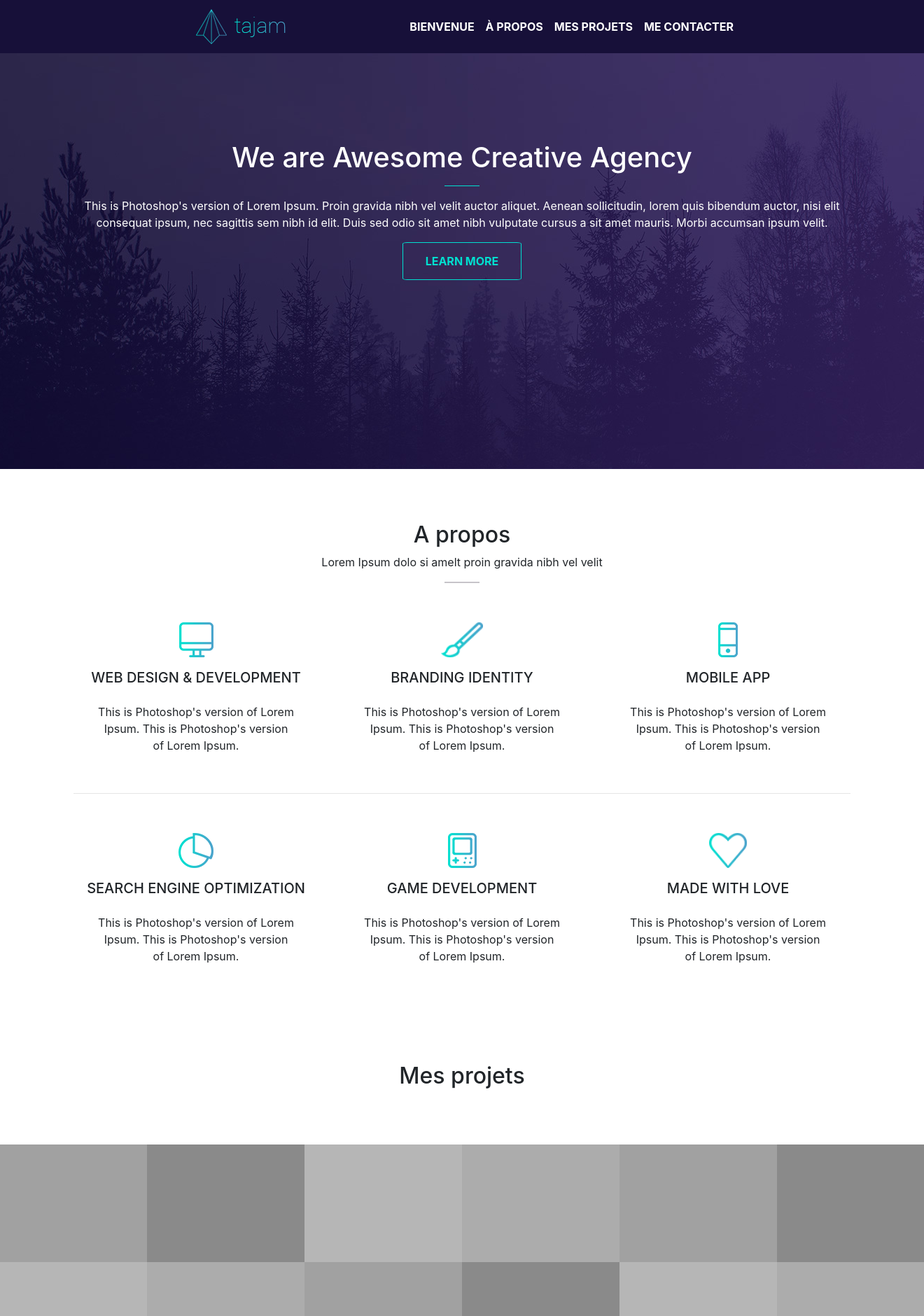
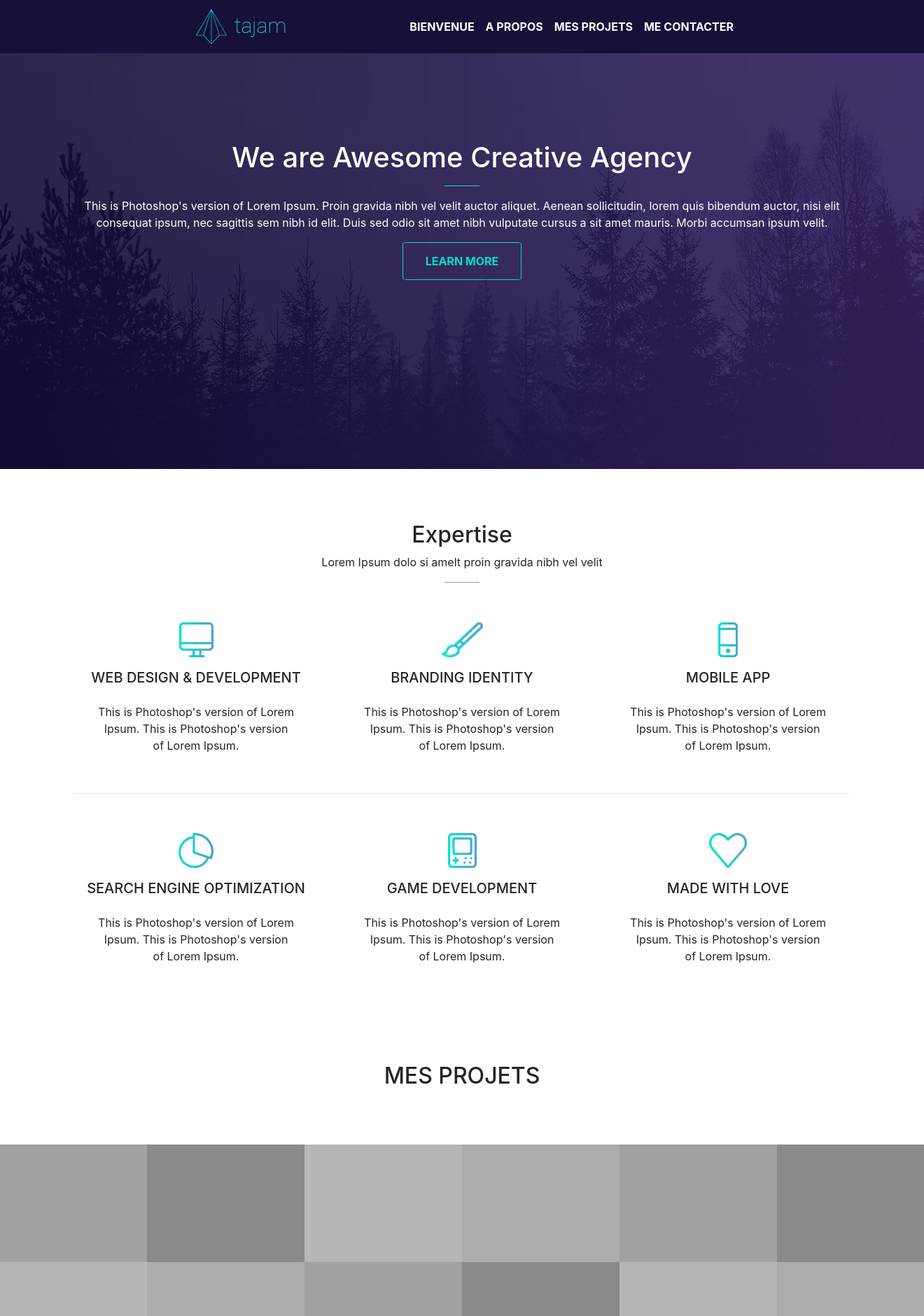
Before and after one commit to SIGIERLuc/maquette-cours-OCS, a PHP site: page /html/index.html in a window 1320 px wide; the page is wider, and only the part inside the window is pictured. Shown: the top 1880 px of that part at 70% size. Run offline with PHP 8.4, Linux system fonts and the light colour scheme; some libraries are stand-ins or nearby versions.

Commit message:
Revert "Add mustache to the project"
This reverts commit a3ed57118c7bb93c04644f40f45662e35e97dd89.

```diff
--- a/css/style.css
+++ b/css/style.css
@@ -1,4 +1,4 @@
-header, #details, #team, #project, #citation
+header, #details, #team, #about, #citation
 {
     text-align: center;
 }
@@ -150,7 +150,7 @@ h5
     margin-left:5px;
 }
 
-#project
+#about
 {
     margin: 70px 0px 70px 0px ;
 }
--- a/html/index.html
+++ b/html/index.html
@@ -1,5 +1,5 @@
 <!DOCTYPE html>
-<meta charset="UTF-8">
+
 <html>
 
 <head>
@@ -8,13 +8,6 @@
     <link rel="stylesheet" href="../css/owl.theme.green.css">
     <link rel="stylesheet" href="https://maxcdn.bootstrapcdn.com/bootstrap/4.0.0/css/bootstrap.min.css"
         integrity="sha384-Gn5384xqQ1aoWXA+058RXPxPg6fy4IWvTNh0E263XmFcJlSAwiGgFAW/dAiS6JXm" crossorigin="anonymous">
-
-    <script src="https://code.jquery.com/jquery-3.3.1.js"
-        integrity="sha256-2Kok7MbOyxpgUVvAk/HJ2jigOSYS2auK4Pfzbm7uH60=" crossorigin="anonymous"></script>
-
-    <script src="https://cdnjs.cloudflare.com/ajax/libs/popper.js/1.12.9/umd/popper.min.js"
-        integrity="sha384-ApNbgh9B+Y1QKtv3Rn7W3mgPxhU9K/ScQsAP7hUibX39j7fakFPskvXusvfa0b4Q"
-        crossorigin="anonymous"></script>
 
 </head>
 
@@ -46,13 +39,13 @@
                                 </li>
                                 <li class="nav-item">
                                 <li>
-                                    <a class="nav-link" href="#details"> à propos</a>
+                                    <a class="nav-link" href="#details"> A propos</a>
                                 </li>
                                 <li>
-                                    <a class="nav-link" href="#project">Mes projets</a>
+                                    <a class="nav-link" href="#">Mes projets</a>
                                 </li>
                                 <li>
-                                    <a class="nav-link" href="#contact">Me contacter</a>
+                                    <a class="nav-link" href="#">Me contacter</a>
                                 </li>
                                 </li>
                             </ul>
@@ -95,7 +88,7 @@
 
     <section id="details">
         <div class="container">
-            <h2 id="2">A propos</h2>
+            <h2 id="2">Expertise</h2>
             <p>Lorem Ipsum dolo si amelt proin gravida nibh vel velit</p>
             <hr class="details">
             <div class="row">
@@ -167,12 +160,12 @@
 
     <!-- Section 6 A propos -->
 
-    <section id="project">
+    <section id="about">
         <div class="container">
             <div class="row about">
                 <div class="col-md-12">
                     <h2>
-                        Mes projets
+                        MES PROJETS
                     </h2>
                 </div>
             </div>
@@ -282,9 +275,17 @@
     </footer>
 
 </body>
-<script src="../node_modules/mustache/mustache.js"></script>
-<script src="../js/project.js"></script>
+
+<script src="https://code.jquery.com/jquery-3.3.1.js" integrity="sha256-2Kok7MbOyxpgUVvAk/HJ2jigOSYS2auK4Pfzbm7uH60="
+    crossorigin="anonymous"></script>
 <script src="../js/script.js"></script>
+<script src="https://cdnjs.cloudflare.com/ajax/libs/popper.js/1.12.9/umd/popper.min.js"
+    integrity="sha384-ApNbgh9B+Y1QKtv3Rn7W3mgPxhU9K/ScQsAP7hUibX39j7fakFPskvXusvfa0b4Q"
+    crossorigin="anonymous"></script>
+<script src="https://maxcdn.bootstrapcdn.com/bootstrap/4.0.0/js/bootstrap.min.js"
+    integrity="sha384-JZR6Spejh4U02d8jOt6vLEHfe/JQGiRRSQQxSfFWpi1MquVdAyjUar5+76PVCmYl"
+    crossorigin="anonymous"></script>
+
 
 
 </html>
--- a/js/project.js
+++ /dev/null
@@ -1,20 +0,0 @@
-
-
-function projectCreation(title, description, img, link, array) {
-    var element = {
-        id: '_' + Math.random().toString(36).substr(2, 9),
-        title: title,
-        description: description,
-        img: img,
-        link: link
-    }
-    if (!array[element.id]) {
-        array[element.id] = element;
-    }
-
-}
-var allProject = {};
-
-projectCreation("Projet1", "Ceci est mon premier projet", "../img/jsthumb.png", "https://www.google.com", allProject);
-projectCreation("Projet2", "Ceci est mon deuxième projet", "../img/jsthumb.png", "https://www.google.com", allProject);
-projectCreation("Projet3", "Ceci est mon troisième projet", "../img/jsthumb.png", "https://www.google.com", allProject);
--- a/js/script.js
+++ b/js/script.js
@@ -27,8 +27,3 @@ $(function () {
 $('.navbar-nav>li>a').on('click', function () {
     $('.navbar-collapse').collapse('hide');
 });
-
-
-for (var i of Object.keys(allProject)){
-    console.log(allProject[i]);
-}
```
Also changed, not shown: package.json (deleted, +0 -64 lines), img/jsthumb.png (deleted), 1 other file.
